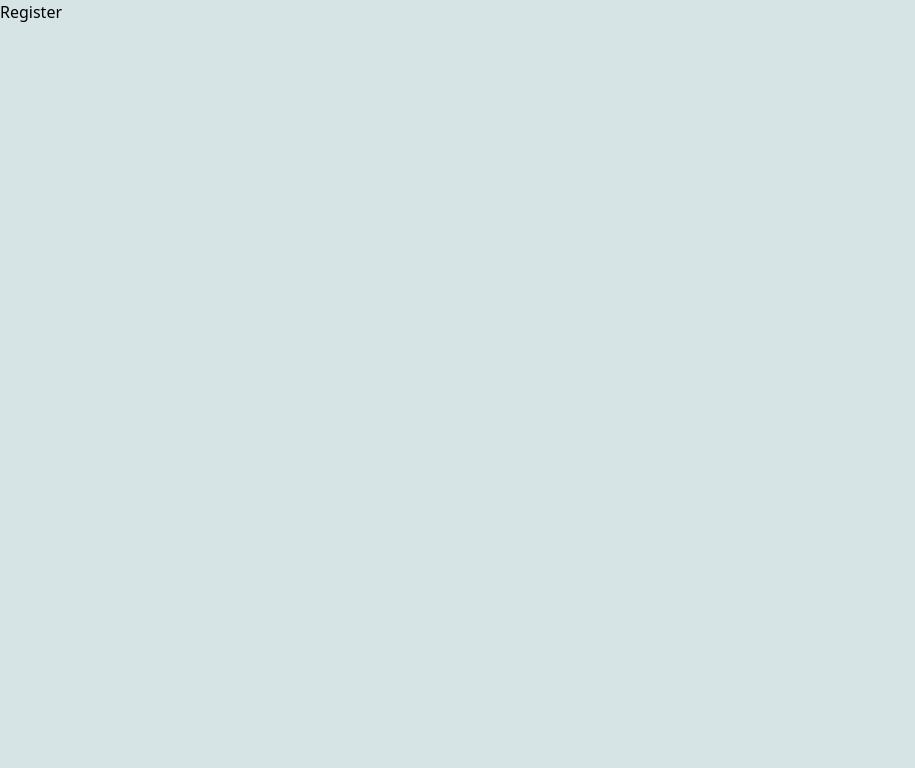
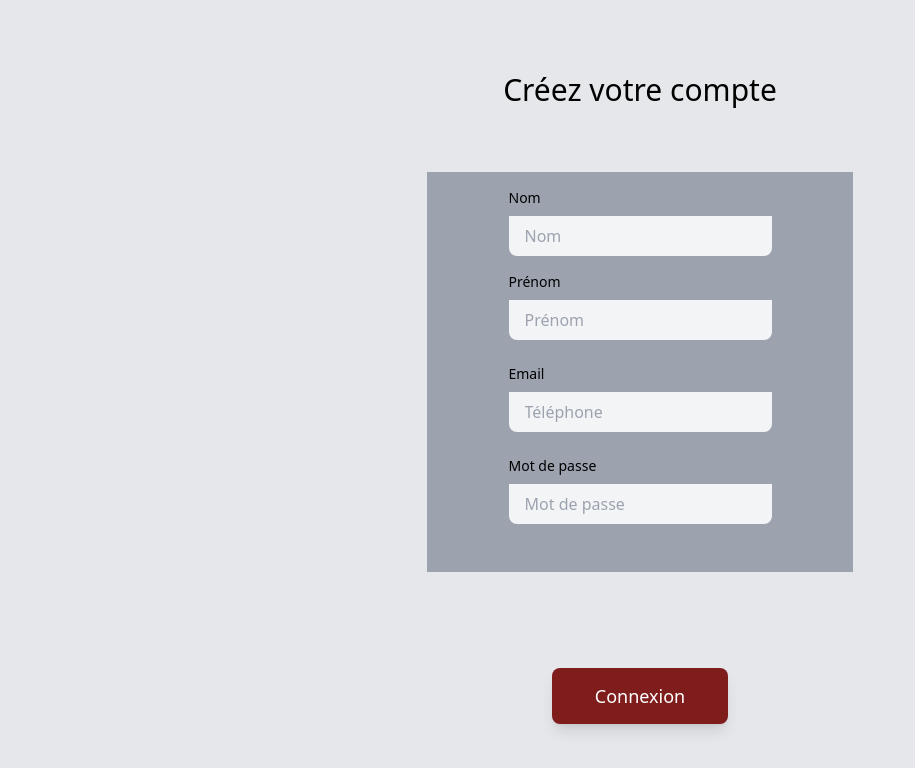
Before and after one commit to DavyR01/hackathon2, a React (Vite) app in the folder frontend/: page /register in a window 1280 px wide. Shown: the top 768 px of the page, without its empty margins (0-915 px from the left). Built offline with nearby package versions, Linux system fonts and the light colour scheme.

Commit message:
pages register & login clean 2

```diff
--- a/frontend/src/App.jsx
+++ b/frontend/src/App.jsx
@@ -7,7 +7,6 @@ import Reserved from "./pages/Reserved";
 import Login from "./pages/Login";
 import Register from "./pages/Register";
 import { CurrentUserContextProvider } from "./contexts/UserContext";
-import SignIn from "./pages/SignIn";
 
 function App() {
   return (
@@ -19,7 +18,6 @@ function App() {
           <Route path="/vehiculelist" element={<VehiculeList />} />
           <Route path="/reserved" element={<Reserved />} />
           <Route path="/login" element={<Login />} />
-          <Route path="/signin" element={<SignIn />} />
           <Route path="/register" element={<Register />} />
         </Routes>
       </BrowserRouter>
--- a/frontend/src/pages/Login.jsx
+++ b/frontend/src/pages/Login.jsx
@@ -41,10 +41,10 @@ function Login() {
   };
 
   return (
-    <div className="h-screen">
-      <h1 className="text-center mt-5">Connectez-vous</h1>
-      <div className="flex justify-center mt-40">
-        <div className="">
+    <div className=" flex flex-col justify-center h-screen w-screen bg-gray-200">
+      <h1 className="text-center text-3xl">Connectez-vous</h1>
+      <div className="flex justify-center mt-12">
+        <div className="mt-16 mx-12  bg-gray-400 py-4 px-4 h-1/2 md:w-1/3 md:mx-auto">
           <form onSubmit={handleSubmit} className="m-auto mt-5">
             <div className="mb-3">
               <p>Adresse e-mail</p>
@@ -52,7 +52,7 @@ function Login() {
                 onChange={(e) => setEmail(e.target.value)}
                 type="email"
                 placeholder="email"
-                className="form-control border-solid border-black border-2 rounded-lg h-10"
+                className="form-control border-solid border-black border-2 rounded-lg h-10 p-4"
                 id="email"
               />
             </div>
@@ -62,16 +62,18 @@ function Login() {
                 onChange={(e) => setPassword(e.target.value)}
                 type="password"
                 placeholder="mot de passe"
-                className="form-control border-solid border-black border-2 rounded-lg h-10"
+                className="form-control border-solid border-black border-2 rounded-lg h-10 p-4 mb-24"
                 id="password"
               />
             </div>
-            <button
-              type="submit"
-              className="hover:bg-green-600 hover:text-white bg-green-500 text-white border-solid boder-black border-2 rounded-lg"
-            >
-              Connexion
-            </button>
+            <div className="flex items-center justify-center">
+              <button
+                type="submit"
+                className="hover:bg-green-600 hover:text-white px-4 py-1 mt-12 h-14 w-44 bg-red-900 text-white border-solid boder-black border-2 rounded-lg"
+              >
+                Connexion
+              </button>
+            </div>
           </form>
         </div>
       </div>
--- a/frontend/src/pages/Register.jsx
+++ b/frontend/src/pages/Register.jsx
@@ -1,7 +1,78 @@
 import React from "react";
 
-function Register() {
-  return <div>Register</div>;
+function SignIn() {
+  return (
+    <div className=" flex flex-col justify-center h-screen w-screen bg-gray-200">
+      <h1 className="text-3xl text-center">Créez votre compte</h1>
+      <div className="mt-16 mx-12  bg-gray-400 py-4 px-4 h-1/2 md:w-1/3 md:mx-auto">
+        <div className="w-full flex flex-col justify-center items-center">
+          <div className="mb-4">
+            <label htmlFor="Nom" className="block font-medium text-sm mb-2">
+              Nom
+            </label>
+            <input
+              id="email"
+              type="email"
+              required
+              pattern=".+"
+              placeholder="Nom"
+              className=" border-gray-400 bg-gray-100 rounded-bl-lg rounded-br-lg p-4 w-full h-10"
+            />
+          </div>
+          <div>
+            <label htmlFor="Prénom" className="block font-medium text-sm mb-2">
+              Prénom{" "}
+            </label>
+            <input
+              id="password"
+              type="MDP"
+              required
+              pattern=".+"
+              placeholder="Prénom"
+              className=" border-gray-400 bg-gray-100 rounded-bl-lg rounded-br-lg  p-4 w-full h-10 mb-6"
+            />
+          </div>
+          <div>
+            <label htmlFor="Email" className="block font-medium text-sm mb-2">
+              Email{" "}
+            </label>
+            <input
+              id="password"
+              type="MDP"
+              required
+              pattern=".+"
+              placeholder="Téléphone"
+              className=" border-gray-400 bg-gray-100 rounded-bl-lg rounded-br-lg  p-4 w-full h-10 mb-6"
+            />
+          </div>
+          <div>
+            <label
+              htmlFor="password"
+              className="block font-medium text-sm mb-2"
+            >
+              Mot de passe
+            </label>
+            <input
+              id="password"
+              type="MDP"
+              required
+              pattern=".+"
+              placeholder="Mot de passe"
+              className=" border-gray-400 bg-gray-100 rounded-bl-lg rounded-br-lg  p-4 w-full h-10 mb-6"
+            />
+          </div>
+        </div>
+      </div>
+      <div className="flex items-center justify-center">
+        <button
+          type="button"
+          className="bg-red-900 text-white m-1 py-1 px-4 mt-24 rounded-lg shadow-lg h-14 w-44 md:h-14 md:w-44 md:text-lg hover:shadow hover:bg-[#FFC927] hover:text-black"
+        >
+          Connexion
+        </button>
+      </div>
+    </div>
+  );
 }
 
-export default Register;
+export default SignIn;
--- a/frontend/src/pages/SignIn.jsx
+++ /dev/null
@@ -1,52 +0,0 @@
-import React from "react";
-
-function SignIn() {
-  return (
-    <div className=" flex flex-col justify-center h-screen w-screen bg-gray-200">
-      <h1 className="text-3xl text-center">Connectez Vous</h1>
-      <div className="mt-16 mx-12  bg-gray-400 py-4 px-4 h-1/2 md:w-1/3 md:mx-auto">
-        <div className="w-full flex flex-col justify-center items-center">
-          <div className="mb-4">
-            <label htmlFor="email" className="block font-medium text-sm mb-2">
-              Email
-            </label>
-            <input
-              id="email"
-              type="email"
-              required
-              pattern=".+"
-              placeholder="Email"
-              className=" border-gray-400 bg-gray-100 rounded-bl-lg rounded-br-lg p-4 w-full h-10"
-            />
-          </div>
-          <div>
-            <label
-              htmlFor="password"
-              className="block font-medium text-sm mb-2"
-            >
-              Mot de passe
-            </label>
-            <input
-              id="password"
-              type="MDP"
-              required
-              pattern=".+"
-              placeholder="Mot de passe"
-              className=" border-gray-400 bg-gray-100 rounded-bl-lg rounded-br-lg  p-4 w-full h-10"
-            />
-          </div>
-        </div>
-      </div>
-      <div className="flex items-center justify-center">
-        <button
-          type="button"
-          className="bg-red-900 text-white m-1 py-1 px-4 mt-24 rounded-lg shadow-lg h-14 w-44 md:h-14 md:w-44 md:text-lg hover:shadow hover:bg-[#FFC927] hover:text-black"
-        >
-          Connexion
-        </button>
-      </div>
-    </div>
-  );
-}
-
-export default SignIn;
```
